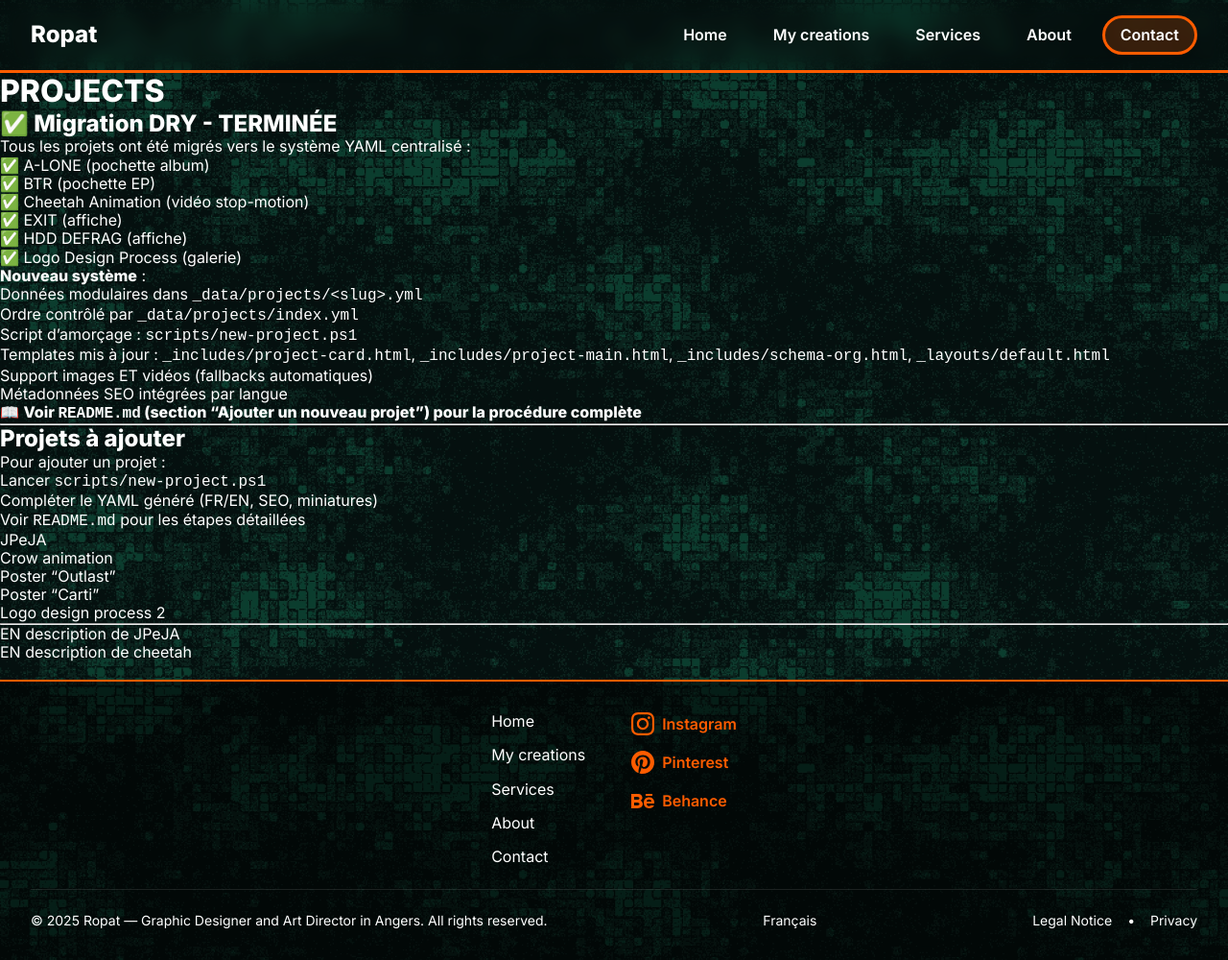
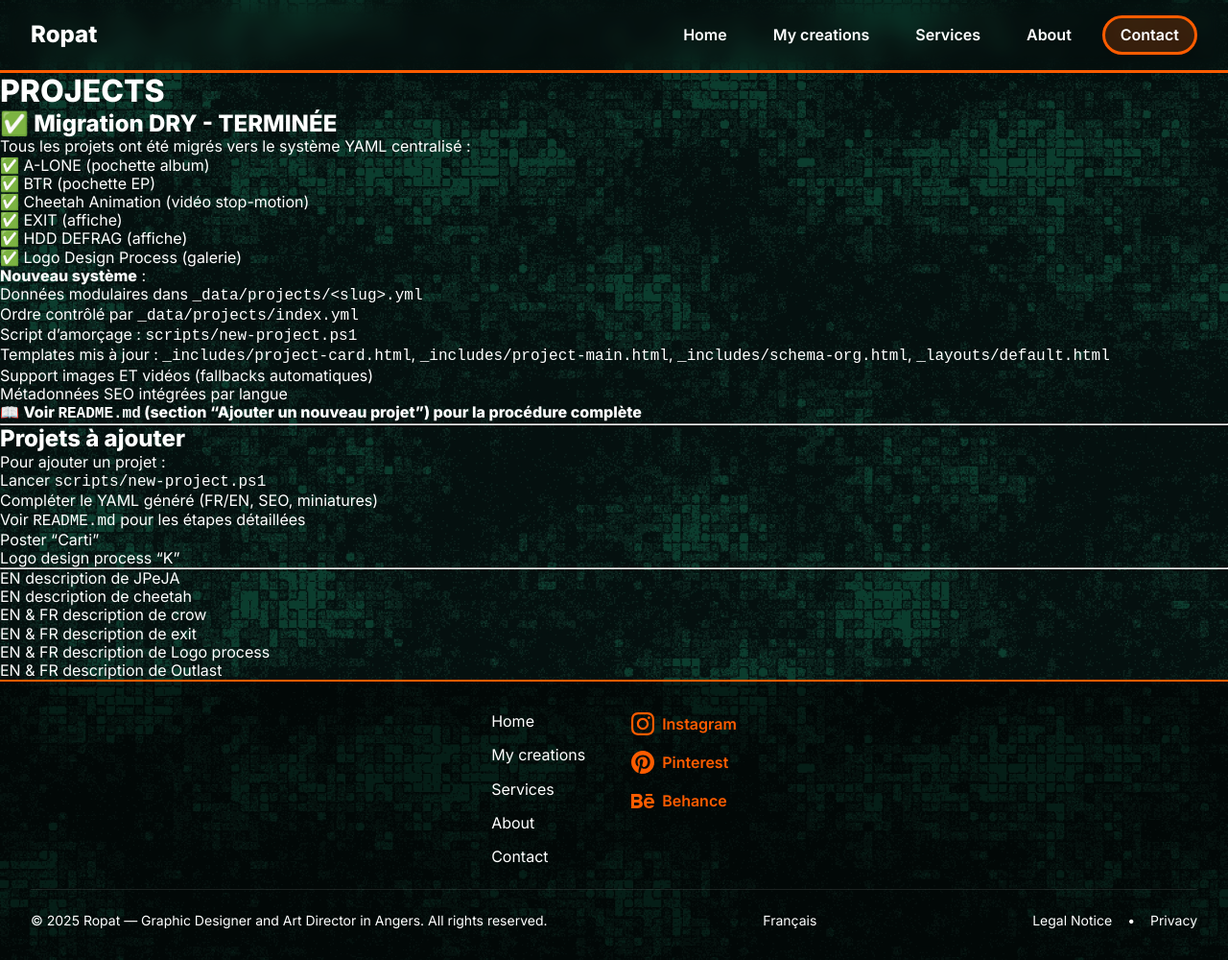
Before and after one commit to 7Nautilus/ropat-portfolio, a Jekyll site: the page built from TODO.md, in a window 1280 px wide and 1000 px high. Shown: the whole window at 96% size. Built offline with Jekyll 4.4.1, drawn with Linux system fonts in a browser that asks for light colours; our own code applies the rules of GitHub Pages for plain Markdown files.

Commit message:
Revise TODO.md with new tasks and descriptions
Updated the TODO list with new tasks and descriptions.

```diff
--- a/TODO.md
+++ b/TODO.md
@@ -29,14 +29,15 @@
 - Compléter le YAML généré (FR/EN, SEO, miniatures)
 - Voir `README.md` pour les étapes détaillées
 
-- JPeJA
-- Crow animation
-- Poster "Outlast"
+
 - Poster "Carti"
-- Logo design process 2
+- Logo design process "K"
 
 ---
 
 - EN description de JPeJA
 - EN description de cheetah
--
+- EN & FR description de crow
+- EN & FR description de exit
+- EN & FR description de Logo process
+- EN & FR description de Outlast
```
